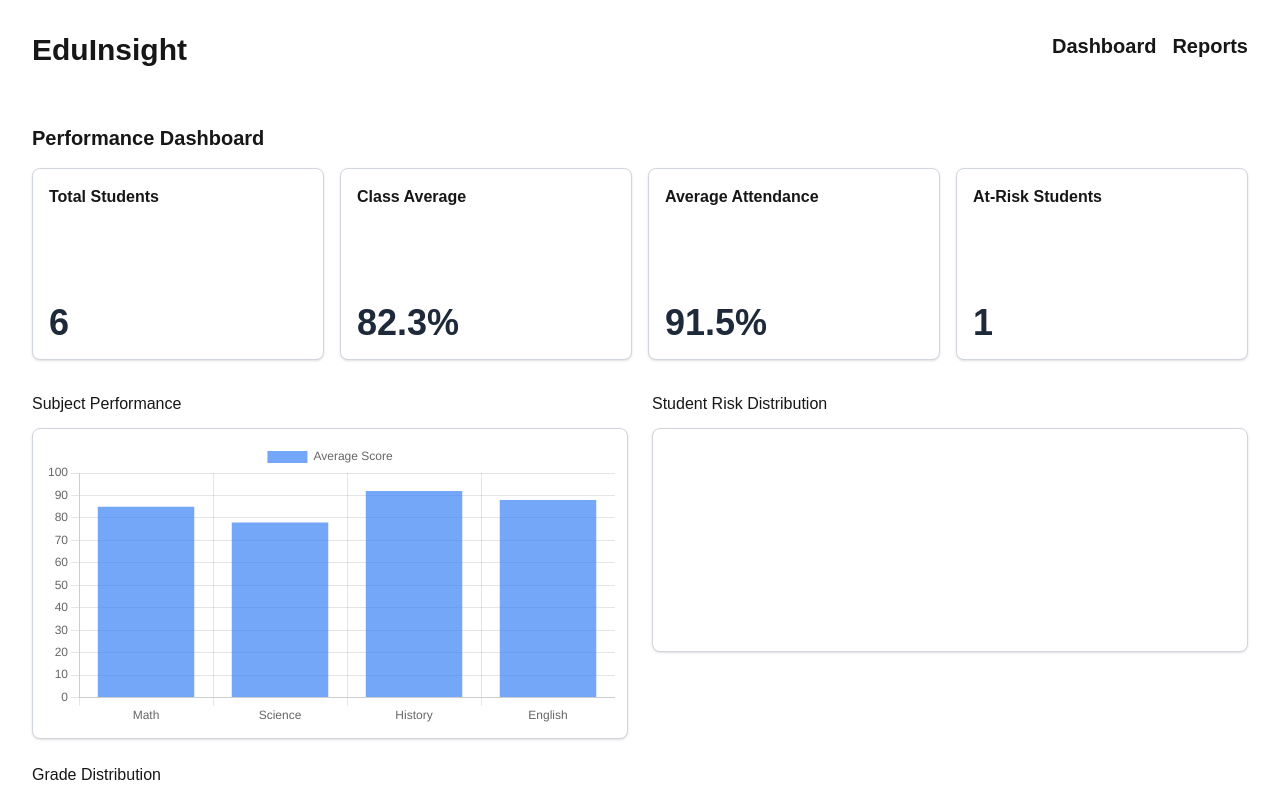
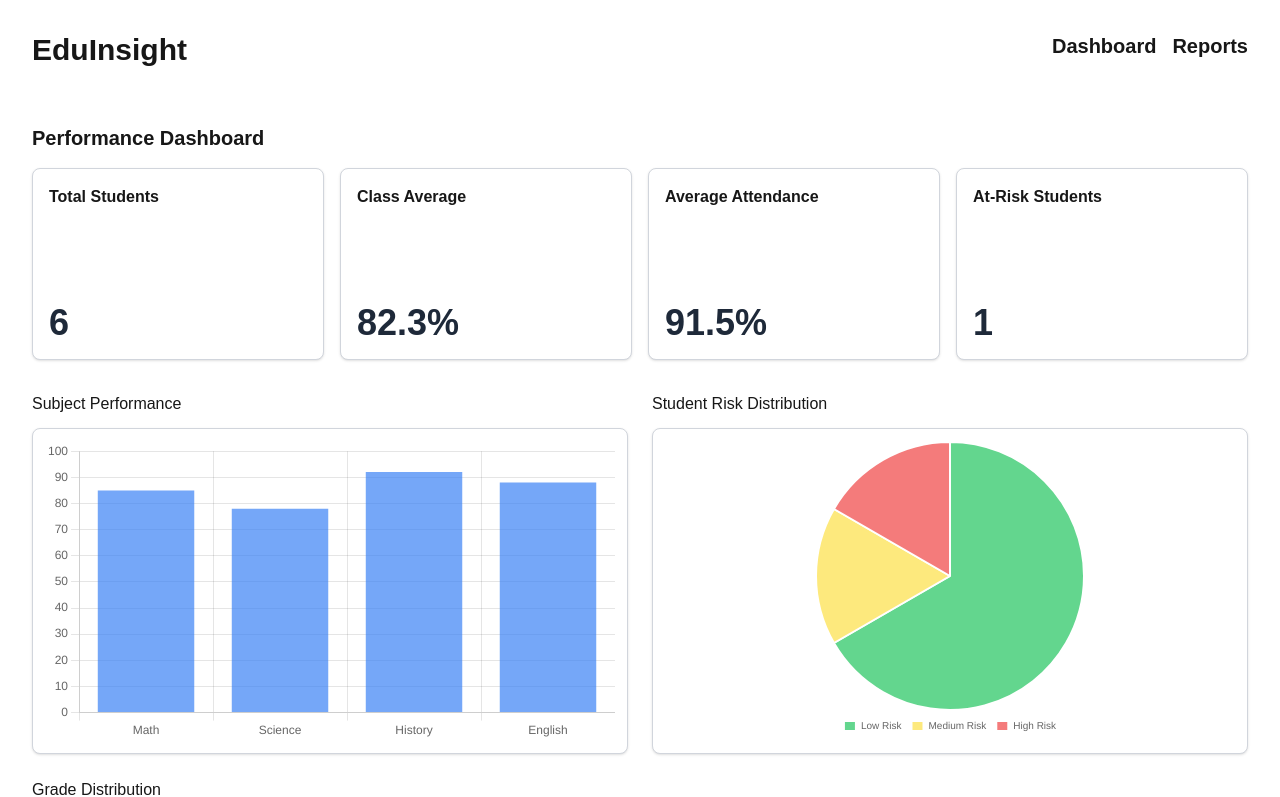
Before and after one commit to HueyLawagon/eduinsight, a Next.js app: page / in a window 1280 px wide. Shown: the top 797 px of the page. Built offline with nearby package versions, Linux system fonts and the light colour scheme.

Commit message:
Added pie chart

```diff
--- a/app/page.js
+++ b/app/page.js
@@ -8,7 +8,8 @@ const PLACEHOLDER_DATA = {
   classAverage: 82.3,
   avgAttendance: 91.5,
   atRiskStudents: 1,
-  avgScore: [85, 78, 92, 88]
+  avgScore: [85, 78, 92, 88],
+  riskDistribution: [4, 1, 1]
 };
 
 export default function Home() {
@@ -59,12 +60,13 @@ export default function Home() {
            </div>
 
         {/* Subject Performance and Student Risk (side-by-side on md+, stacked on small screens) */}
-        <div className="grid grid-cols-1 md:grid-cols-2 gap-6 items-start justify-items-center">
+        <div className="grid grid-cols-1 md:grid-cols-2 gap-6 items-stretch justify-items-center">
           {/* Subject Performance Column */}
-          <div className="w-full max-w-full">
+          <div className="w-full max-w-full flex flex-col">
             <h4 className="font-medium mb-3 text-center md:text-left">Subject Performance</h4>
-            <div className="border border-gray-300 rounded-lg p-3 bg-white shadow-sm w-full"
+            <div className="border border-gray-300 rounded-lg p-3 bg-white shadow-sm w-full flex-1"
                 style={{minHeight: '14rem'}}>
+              <div className="h-full w-full">
                 <Bar data={{
                   labels: ['Math', 'Science', 'History', 'English'],
                   datasets: [{
@@ -72,15 +74,55 @@ export default function Home() {
                     data: PLACEHOLDER_DATA.avgScore,
                     backgroundColor: 'rgba(59, 130, 246, 0.7)',
                   }]
+                }} options={{
+                  responsive: true,
+                  maintainAspectRatio: false, // This allows it to fill the container
+                  plugins: {
+                    legend: { display: false }
+                  },
+                  scales: {
+                    y: {
+                      beginAtZero: true,
+                      max: 100,
+                      grid: { color: 'rgba(0,0,0,0.1)' }
+                    }
+                  }
                 }} />
+              </div>
             </div>
           </div>
 
           {/* Student Risk Distribution Column */}
-          <div className="w-full max-w-full">
+          <div className="w-full max-w-full flex flex-col">
             <h4 className="font-medium mb-3 text-center md:text-left">Student Risk Distribution</h4>
-            <div className="border border-gray-300 rounded-lg p-3 bg-white shadow-sm w-full"
-                 style={{minHeight: '14rem', minWidth: '12rem'}}></div>
+            <div className="border border-gray-300 rounded-lg p-3 bg-white shadow-sm w-full flex-1 flex items-center justify-center"
+                style={{minHeight: '14rem'}}>
+              <div className="h-full w-full flex items-center justify-center">
+                <div style={{ height: '100%', width: '100%', maxHeight: '300px', maxWidth: '300px' }}>
+                  <Pie data={{
+                    labels: ['Low Risk', 'Medium Risk', 'High Risk'],
+                    datasets: [{
+                      label: 'Risk Distribution',
+                      data: PLACEHOLDER_DATA.riskDistribution,
+                      backgroundColor: [
+                        'rgba(34, 197, 94, 0.7)',
+                        'rgba(253, 224, 71, 0.7)',
+                        'rgba(239, 68, 68, 0.7)'
+                      ],
+                    }]
+                  }} options={{
+                    responsive: true,
+                    maintainAspectRatio: true, // Keep this true to maintain circle shape
+                    plugins: {
+                      legend: {
+                        position: 'bottom',
+                        labels: { boxWidth: 12, font: { size: 10 } }
+                      }
+                    }
+                  }}/>
+                </div>
+              </div>
+            </div>
           </div>
         </div>
 
```
Lines whose indentation alone changed are shown as unchanged.
